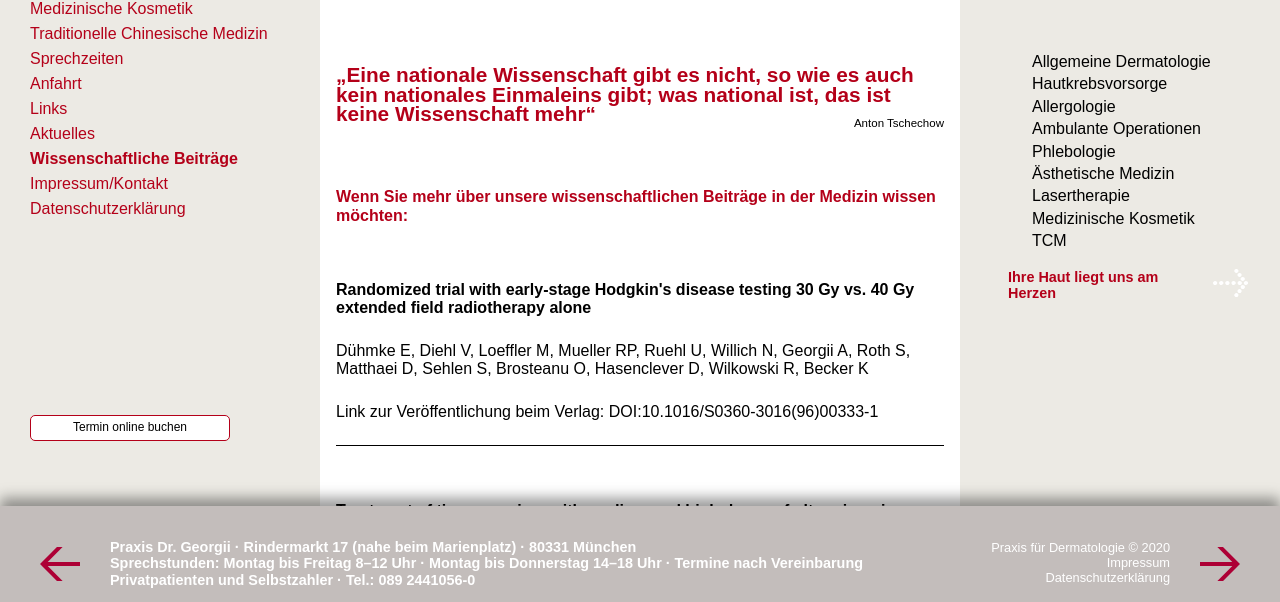
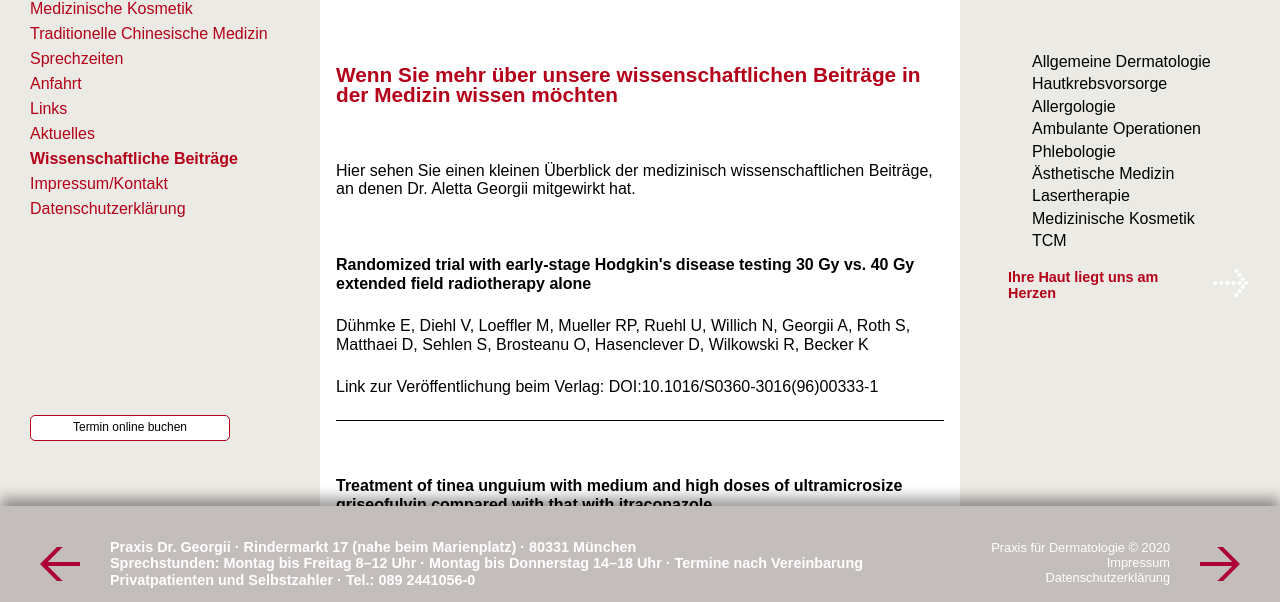
Before and after one commit to daferner/aletta, a website built with Parcel: page src/berichte.pug in a window 1280 px wide. Shown: the part 179-781 px from the top of the page. Built offline with nearby package versions, Linux system fonts and the light colour scheme; a web font is replaced by a local one.

Commit message:
Änderungen H1 in p.zitat und einfügen neuer H1 Überschriften

```diff
--- a/src/berichte.pug
+++ b/src/berichte.pug
@@ -9,11 +9,9 @@ block variablen
 
 block content
   div.content.contentabschluss
-    h1 „Eine nationale Wissenschaft gibt es nicht, so wie es auch kein  nationales Einmaleins gibt; was national ist, das ist keine  Wissenschaft mehr“
-    p.unterheadline
-      small Anton Tschechow
-    h2.rot.x4 Wenn Sie mehr über unsere wissenschaftlichen Beiträge in der Medizin wissen möchten:
 
+    h1 Wenn Sie mehr über unsere wissenschaftlichen Beiträge in der Medizin wissen möchten
+    p Hier sehen Sie einen kleinen Überblick der medizinisch wissenschaftlichen Beiträge, an denen Dr. Aletta Georgii mitgewirkt hat.
     div.berichte
       h3
         a(href="https://pubmed.ncbi.nlm.nih.gov/8892452/" target="_blank") Randomized trial with early-stage Hodgkin's disease testing 30 Gy vs. 40 Gy extended field radiotherapy alone
@@ -49,3 +47,6 @@ block content
     div.berichte
       h4
         a(href="https://pubmed.ncbi.nlm.nih.gov/?term=georgii%20a%5bAuthor%5d%20AND%20munich%5bAffiliation%5d" target="_blank") Wissenschaftliche Publikationen und Beiträge von Dr. Aletta Georgii bei PubMed suchen ...
+    p.zitat „Eine nationale Wissenschaft gibt es nicht, so wie es auch kein  nationales Einmaleins gibt; was national ist, das ist keine  Wissenschaft mehr“
+    p.unterheadline
+      small Anton Tschechow
```
